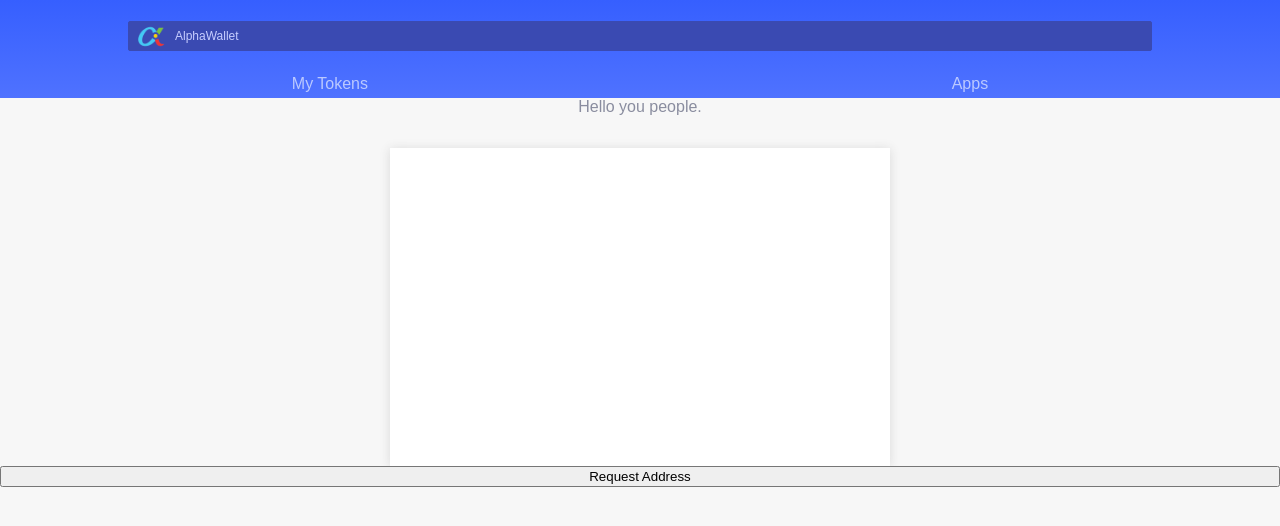
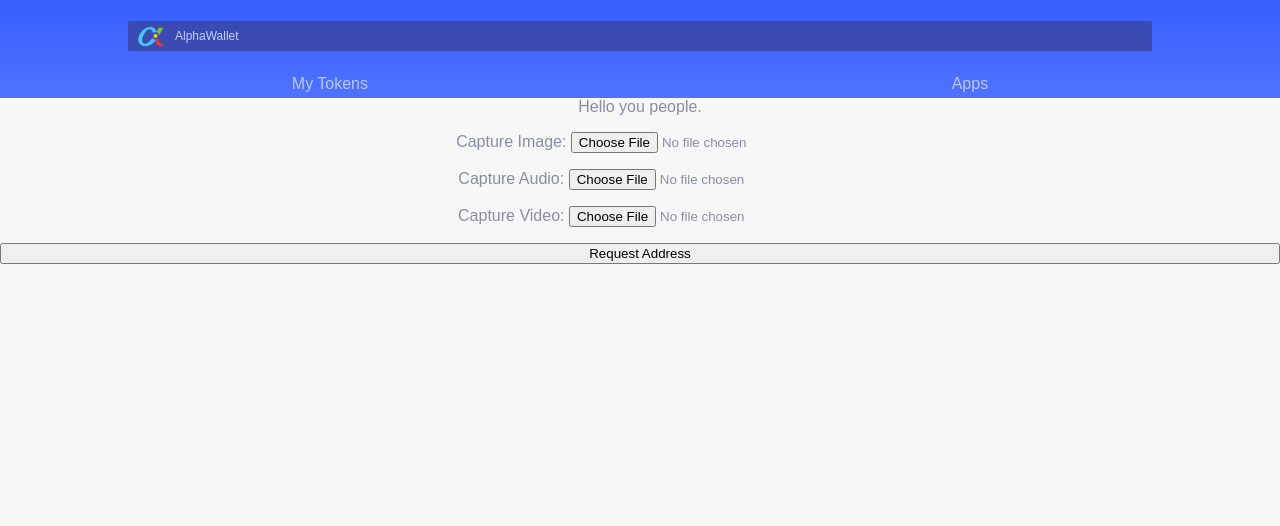
Before and after one commit to JamesSmartCell/JamesSmartCell.github.io, a plain HTML site: page index.htm in a window 1280 px wide. Drawn offline with Linux system fonts and the light colour scheme.

Commit message:
update page

```diff
--- a/index.htm
+++ b/index.htm
@@ -33,10 +33,15 @@
     <div id="id-dapps" class="dappsContainer">
     <!-- Attempt to list all tokens -->
     Hello you people.
-  <div id="video-container">
-    <video id="camera-stream" width="500" autoplay></video>
-  </div>
-  <script src="/js/script.js"></script>
+    <div id="content">
+            <p>Capture Image: <input type="file" accept="image/*" id="capture" capture="camera">
+
+        <p>Capture Audio: <input type="file" accept="audio/*" id="capture" capture="microphone">
+
+        <p>Capture Video: <input type="file" accept="video/*" id="capture" capture="camcorder">
+
+            </div>
+
     <button type="button" onclick="loadDoc()">Request Address</button>
     <p id="demo"></p>
     <script>
```
